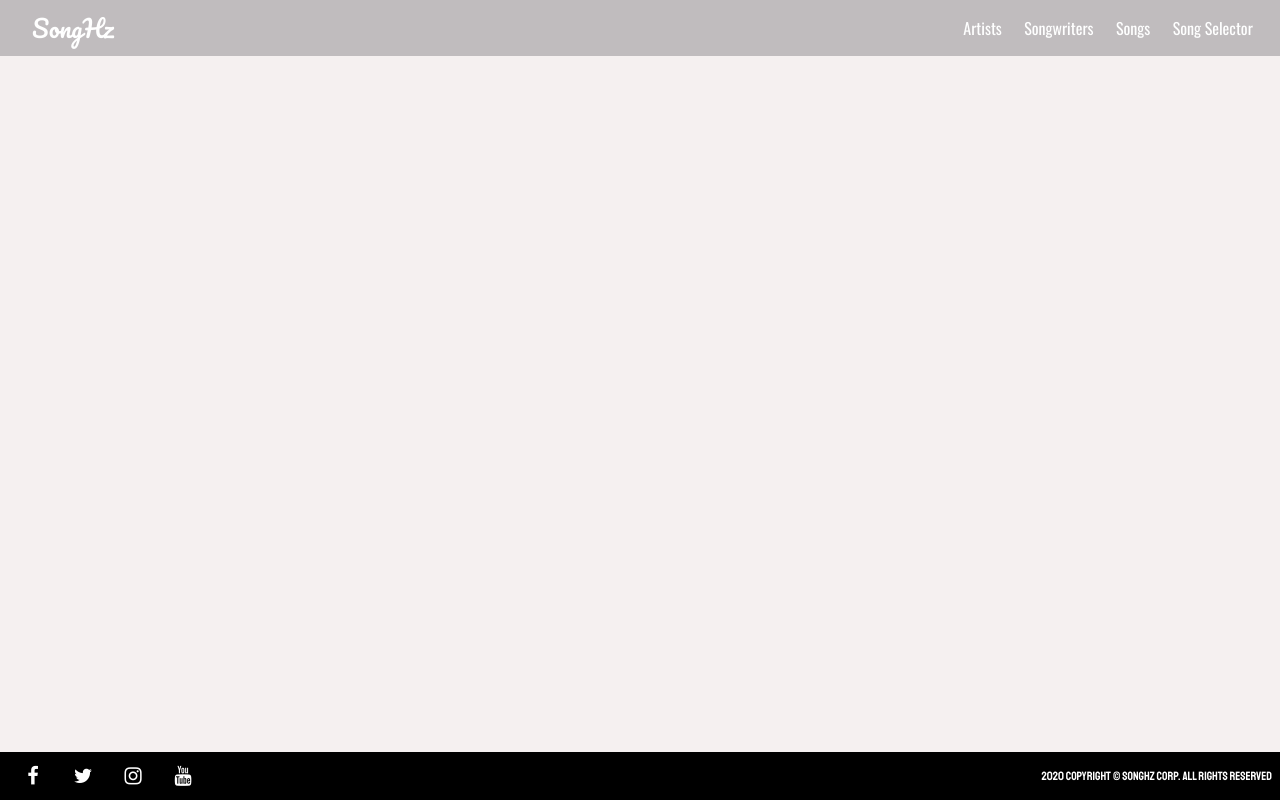
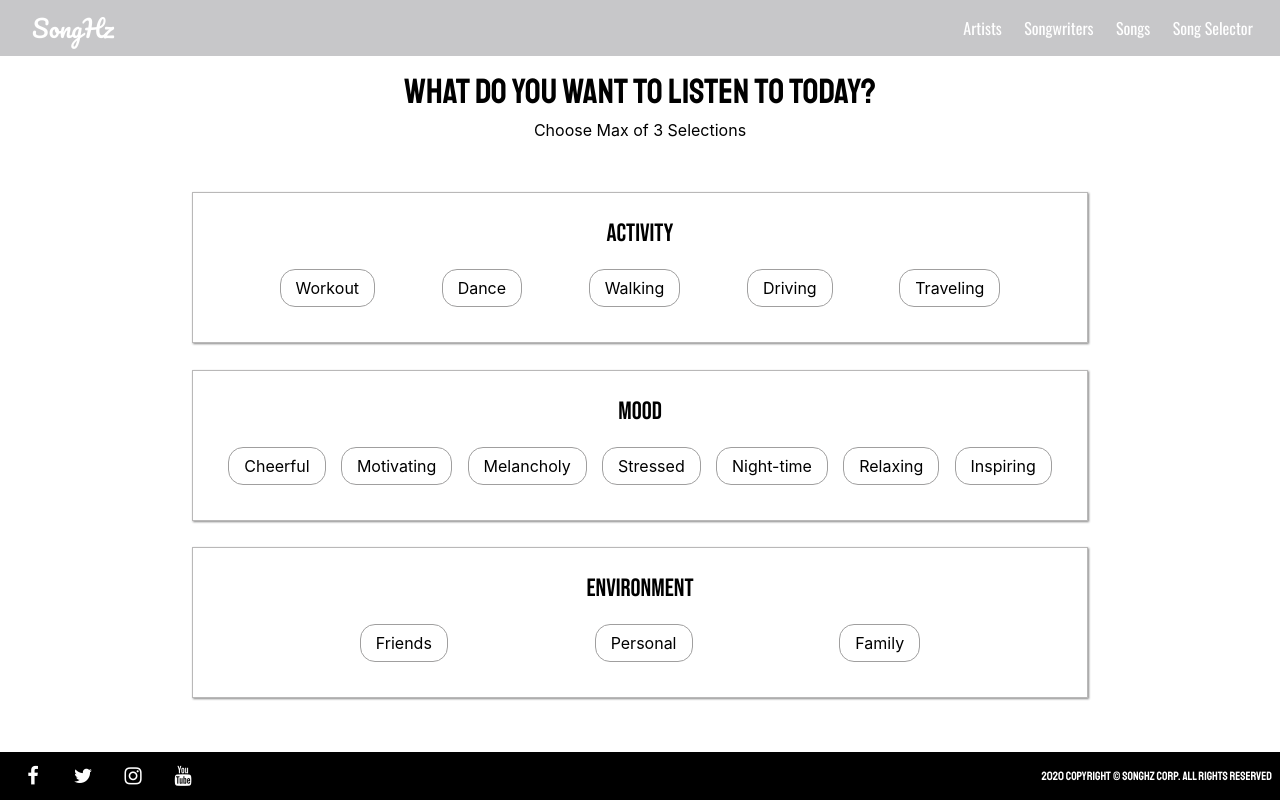
Before and after one commit to jlgcl/SongHz, a React (Create React App) app in the folder client/: page /song_selector in a window 1280 px wide. Built offline with nearby package versions, Linux system fonts and the light colour scheme.

Commit message:
song selection in progress

```diff
--- a/client/src/App.js
+++ b/client/src/App.js
@@ -9,6 +9,7 @@ import Footer from './components/Footer/Footer';
 import Artists from './routes/artists/artists';
 import Songs from './routes/songs/songs';
 import Songwriters from './routes/songwriters/songwriters';
+import SongSelector from './routes/song-selector/song_selector';
 
 function App() {
   const [drawerOpen, setDrawerOpen] = useState(false);
@@ -47,7 +48,9 @@ function App() {
             <Route path="/songs">
               <Songs />
             </Route>
-            <Route path="/song_selector"></Route>
+            <Route path="/song_selector">
+              <SongSelector />
+            </Route>
           </Switch>
         </Router>
       </main>
--- a/client/src/components/Navbar/Navbar.js
+++ b/client/src/components/Navbar/Navbar.js
@@ -24,7 +24,7 @@ const Navbar = (props) => (
             <a href="/songs">Songs</a>
           </li>
           <li>
-            <a href="#">Song Selector</a>
+            <a href="/song_selector">Song Selector</a>
           </li>
         </ul>
       </div>
--- /dev/null
+++ b/client/src/routes/song-selector/song_selector.css
@@ -0,0 +1,64 @@
+.SongSelector-parent {
+    width: 100%;
+    height: 100%;
+    position: absolute;
+    display: flex;
+    flex-direction: column;
+    justify-content: center;
+    align-items: center;
+    overflow-y: scroll;
+    background-color: white;
+}
+
+.SongSelector-header {
+    font: 35px title;
+    position: absolute;
+    top: 70px;
+}
+.SongSelector-subheader {
+    position: absolute;
+    top: 120px;
+}
+
+.SongSelections {
+    display: flex;
+    flex-direction: column;
+    justify-content: space-evenly;
+    width: 70%;
+    flex-wrap: wrap;
+    height: 70%;
+    margin-top: 90px;
+}
+
+.section-header {
+    font: 25px subheader;
+    padding: 5px;
+}
+
+.selection {
+    border: 1px solid;
+}
+
+.Activity, .Mood, .Environment {
+    display: flex;
+    flex-direction: column;
+    justify-content: center;
+    align-items: center;
+    border: 0.1em solid #b9b8b8;
+    box-shadow: 0.5px 1px 2px #888888;
+    padding: 20px;
+}
+
+.selection-content {
+    padding: 15px 0;
+    width: 100%;
+    display: flex;
+    flex-direction: row;
+    justify-content: space-evenly;
+}
+
+.selection {
+    padding: 8px 15px;
+    border: 0.5px solid #a09f9f;
+    border-radius: 15px;
+}
--- a/client/src/routes/song-selector/song_selector.js
+++ b/client/src/routes/song-selector/song_selector.js
@@ -1,41 +1,104 @@
-import React, { useState, useEffect } from 'react';
+import React, { useState, useEffect, useRef } from 'react';
+import './song_selector.css';
 
 const SongSelector = () => {
+  // States
   const [selection, setSelection] = useState([]);
   const [max, setMax] = useState(0);
+  // Refs
+  const activityRef = useRef([]);
+  const moodRef = useRef([]);
+  const envRef = useRef([]);
+  const selectRef = useRef([]);
+
+  let activitySelectors = ['Workout', 'Dance', 'Walking', 'Driving', 'Traveling'];
+  let moodSelectors = [
+    'Cheerful',
+    'Motivating',
+    'Melancholy',
+    'Stressed',
+    'Night-time',
+    'Relaxing',
+    'Inspiring',
+  ];
+  let envSelectors = ['Friends', 'Personal', 'Family'];
+
   const onSelect = (e) => {
-    if (max <= 3) {
+    selectRef.current.push(e.target); // push selected element to selection ref
+    if (max < 3) {
+      e.target.style = 'background: red';
       setMax((max) => max + 1);
-      setSelection((selection) => selection.push(e.target.textContent));
-      e.target.className = e.target.className + ' active';
-    } else stopSelect();
+      let newSelection = selection.concat(e.target.id);
+      setSelection(newSelection);
+      if (max === 2) stopSelect();
+    }
   };
-  const stopSelect = () => {};
+  const stopSelect = () => {
+    // use refs to change DOM/JSX styling on selection
+    activityRef.current.map((ref) => (ref.style = 'background-color: blue'));
+    moodRef.current.map((ref) => (ref.style = 'background-color: blue'));
+    envRef.current.map((ref) => (ref.style = 'background-color: blue'));
+    selectRef.current.map((ref) => (ref.style = 'background-color: red'));
+  };
 
   return (
     <div className="SongSelector-parent">
-      <div className="SongSelector-header">Song Selector</div>
+      <div className="SongSelector-header">What Do You Want to Listen to Today?</div>
+      <div className="SongSelector-subheader">Choose Max of 3 Selections</div>
       <div className="SongSelections">
         <div className="Activity">
-          <div id="Workout"></div>
-          <div id="Dance"></div>
-          <div id="Walking"></div>
-          <div id="Driving"></div>
-          <div id="Traveling"></div>
+          <div className="section-header">Activity</div>
+          <div className="selection-content">
+            {activitySelectors.map((selector, i) => {
+              return (
+                <div
+                  key={selector}
+                  className="selection"
+                  id={selector}
+                  ref={(node) => (activityRef.current[i] = node)}
+                  onClick={onSelect}
+                >
+                  {selector}
+                </div>
+              );
+            })}
+          </div>
         </div>
         <div className="Mood">
-          <div id="Cheerful"></div>
-          <div id="Motivating"></div>
-          <div id="Melancholy"></div>
-          <div id="Inspiring"></div>
-          <div id="Night-time"></div>
-          <div id="Stressed"></div>
-          <div id="Relaxing"></div>
+          <div className="section-header">Mood</div>
+          <div className="selection-content">
+            {moodSelectors.map((selector, i) => {
+              return (
+                <div
+                  key={selector}
+                  className="selection"
+                  id={selector}
+                  ref={(node) => (moodRef.current[i] = node)}
+                  onClick={onSelect}
+                >
+                  {selector}
+                </div>
+              );
+            })}
+          </div>
         </div>
         <div className="Environment">
-          <div id="Personal"></div>
-          <div id="Friends"></div>
-          <div id="Family"></div>
+          <div className="section-header">Environment</div>
+          <div className="selection-content">
+            {envSelectors.map((selector, i) => {
+              return (
+                <div
+                  key={selector}
+                  className="selection"
+                  id={selector}
+                  ref={(node) => (envRef.current[i] = node)}
+                  onClick={onSelect}
+                >
+                  {selector}
+                </div>
+              );
+            })}
+          </div>
         </div>
       </div>
     </div>
```
